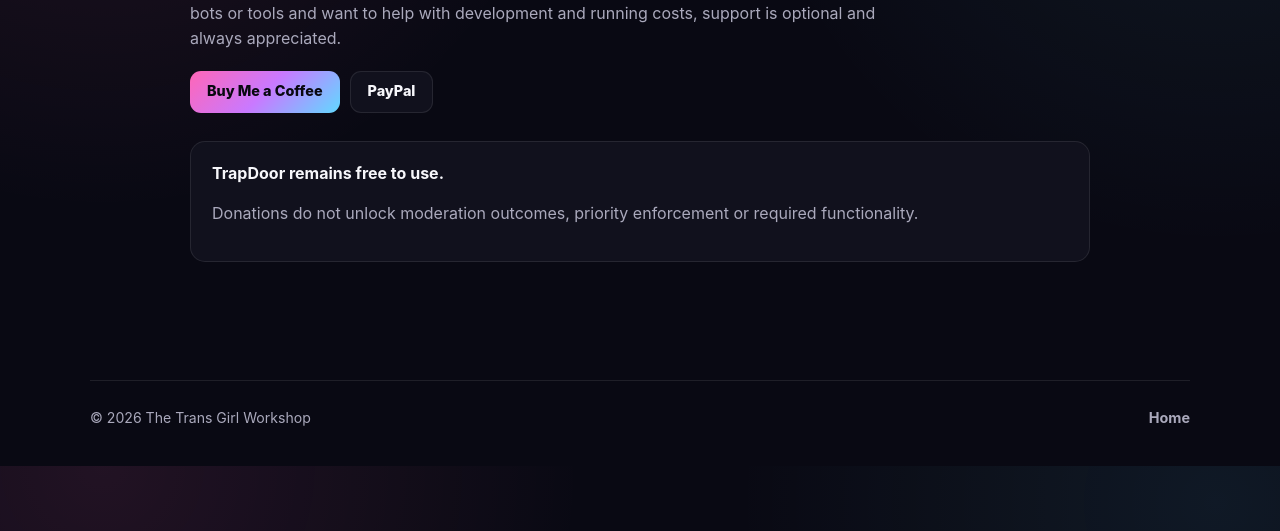
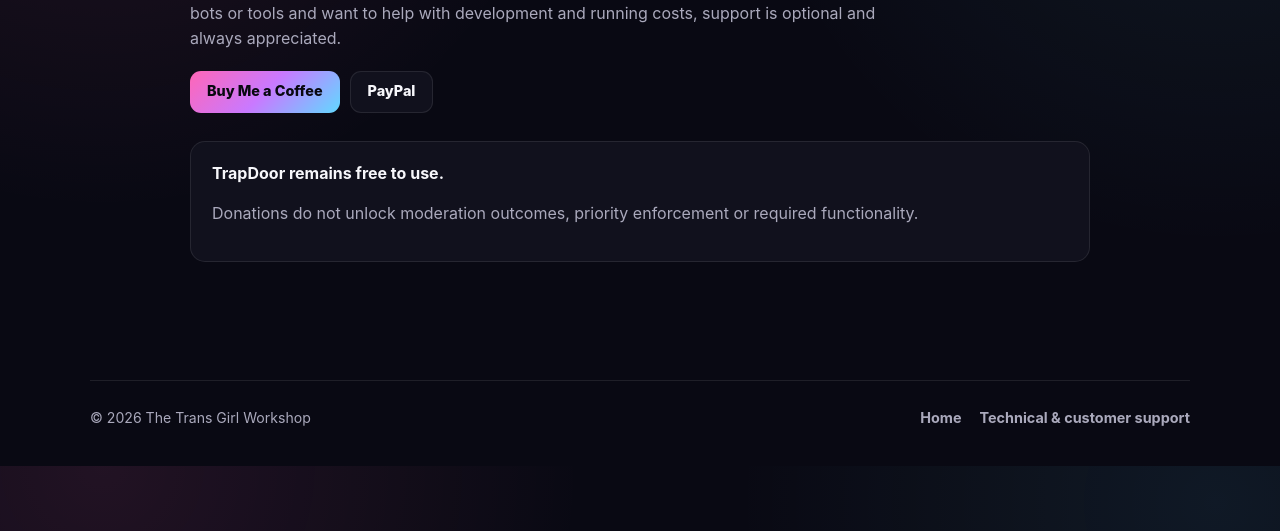
Before and after one commit to TheTransGirlWorkshop/TheTransGirlWorkshop.github.io, a plain HTML site: page support.html in a window 1280 px wide. Shown: the part 269-800 px from the top of the page. Drawn offline with Linux system fonts and the light colour scheme.

Commit message:
Add the TGW customer support email to the support page
Added a link for technical and customer support in the footer.

```diff
--- a/support.html
+++ b/support.html
@@ -4,4 +4,4 @@
 <main class="page"><p class="eyebrow">Keep the workbench running</p><h1>Support the Workshop</h1><p class="hero-text">The Workshop's public tools and projects are built independently. If you enjoy the games, bots or tools and want to help with development and running costs, support is optional and always appreciated.</p>
 <div class="actions"><a class="button primary" href="https://buymeacoffee.com/thetransgirlworkshop">Buy Me a Coffee</a><a class="button" href="https://paypal.me/norseguardian">PayPal</a></div>
 <div class="callout"><strong>TrapDoor remains free to use.</strong><p>Donations do not unlock moderation outcomes, priority enforcement or required functionality.</p></div></main>
-<footer><span>© 2026 The Trans Girl Workshop</span><div><a href="/">Home</a></div></footer></body></html>
+<footer><span>© 2026 The Trans Girl Workshop</span><div><a href="/">Home</a><a href="mailto:support@thetransgirlworkshop.com">Technical &amp; customer support</a></div></footer></body></html>
```
